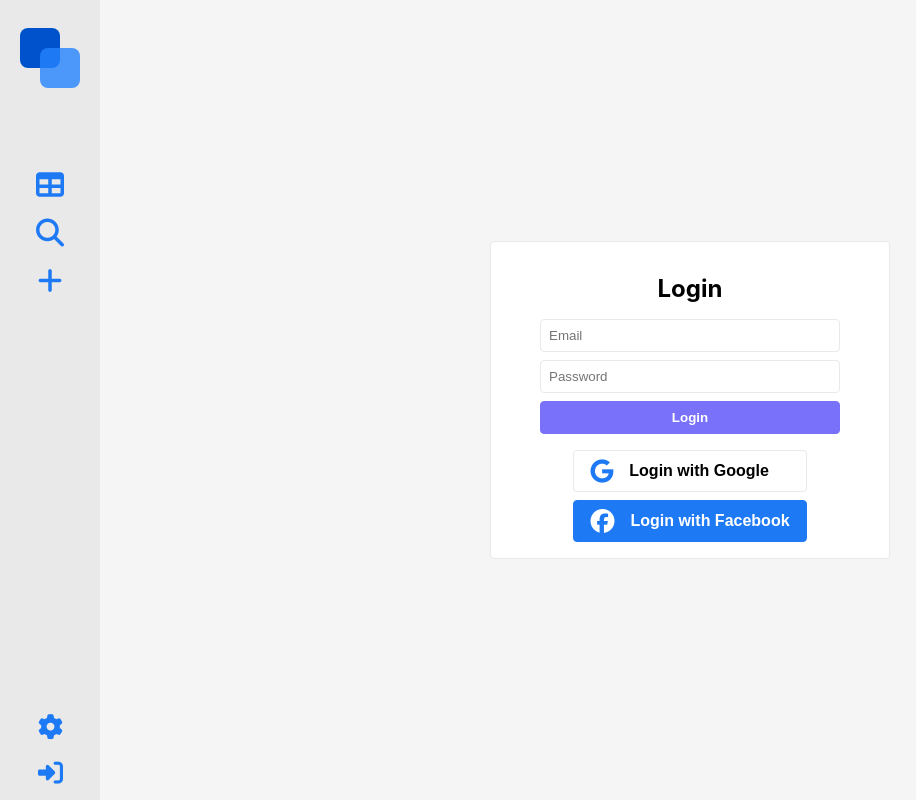
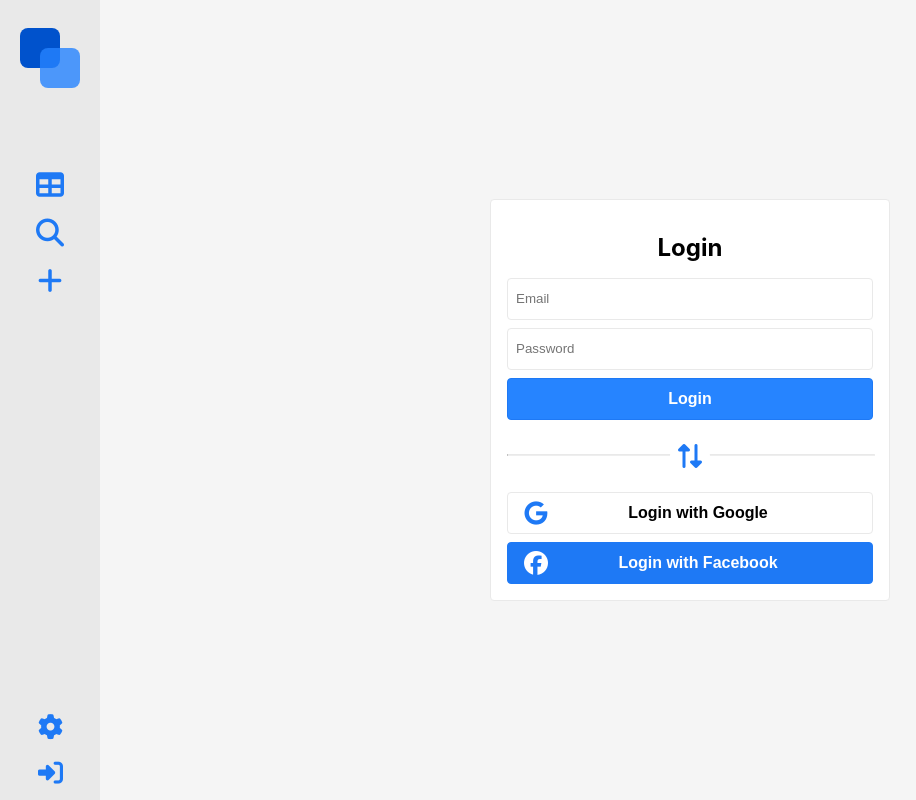
Before and after one commit to lxndrbukin/t3, a React (Create React App) app in the folder client/: page /auth in a window 1280 px wide. Shown: the whole page, without its empty margins (0-916 px from the left). Built offline with nearby package versions, Linux system fonts and the light colour scheme; no server answers.

Commit message:
Styling the Auth component

```diff
--- a/client/src/components/Auth/Auth.tsx
+++ b/client/src/components/Auth/Auth.tsx
@@ -16,7 +16,9 @@ export default function Auth() {
       <form>
         <input type='text' placeholder='Email' />
         <input type='password' placeholder='Password' />
-        <button type='submit'>Login</button>
+        <button type='submit'>
+          <span>Login</span>
+        </button>
       </form>
     );
   };
@@ -26,6 +28,10 @@ export default function Auth() {
       <div className='auth'>
         <h1>Login</h1>
         {renderAuthForm()}
+        <div className='auth-divider'>
+          <i className='fa-solid fa-right-left'></i>
+          <hr />
+        </div>
         <div className='auth-buttons'>
           <button className='auth-button google' onClick={handleClick}>
             <i className='fa-brands fa-google'></i>
--- a/client/src/components/Auth/assets/styles.scss
+++ b/client/src/components/Auth/assets/styles.scss
@@ -23,33 +23,67 @@
       margin-bottom: 16px;
     }
 
+    .auth-divider {
+      margin: 16px 0;
+      position: relative;
+      width: 100%;
+      display: grid;
+
+      i {
+        font-size: 24px;
+        rotate: -90deg;
+        align-self: center;
+        justify-self: center;
+        z-index: 1;
+        background-color: $color-white;
+        padding: 8px;
+        border-radius: 50%;
+        color: $color-blue;
+      }
+
+      hr {
+        position: absolute;
+        top: 29%;
+        left: 0;
+        right: 0;
+        transform: translateY(-50%);
+        width: 100%;
+        border-top: 1px solid $color-light-grey;
+      }
+    }
+
     form {
       display: flex;
       flex-direction: column;
+      width: 100%;
 
       input {
         margin-bottom: 8px;
         padding: 8px;
         border: 1px solid $color-light-grey;
         border-radius: 4px;
-        width: 300px;
+        width: 100%;
         box-sizing: border-box;
+        height: 42px;
 
         &:focus {
           outline: none;
-          border-color: $color-purple;
+          border-color: $color-blue;
         }
       }
 
       button {
         padding: 8px 16px;
-        background-color: $color-purple;
+        background-color: $color-light-blue;
         color: $color-white;
-        border: 1px solid $color-purple;
+        border: 1px solid $color-blue;
         border-radius: 4px;
         cursor: pointer;
         width: 100%;
         font-weight: bold;
+        font-size: 16px;
+        height: 42px;
+        box-sizing: border-box;
       }
     }
 
@@ -62,7 +96,7 @@
       gap: 8px;
       flex-direction: column;
       align-items: center;
-      margin-top: 16px;
+      width: 100%;
 
       .auth-button {
         padding: 8px 16px;
@@ -70,12 +104,17 @@
         cursor: pointer;
         width: 100%;
         font-weight: bold;
-        display: flex;
+        display: grid;
+        grid-template-columns: 24px 1fr;
         gap: 16px;
         font-size: 16px;
+        height: 42px;
+        box-sizing: border-box;
 
         span {
           align-self: center;
+          justify-self: center;
+          margin-left: -24px;
         }
       }
 
```
